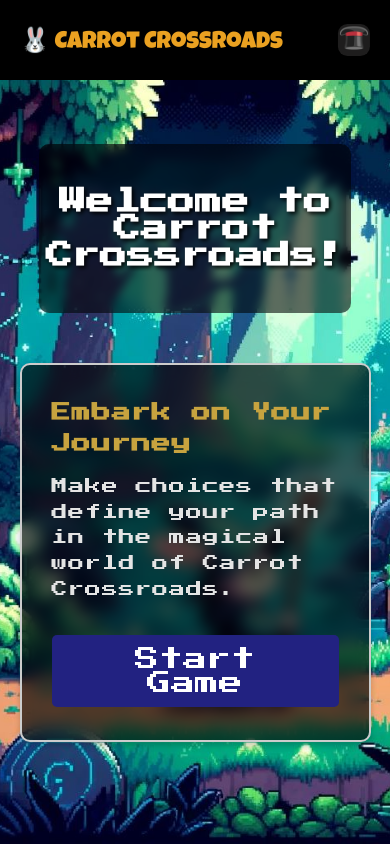
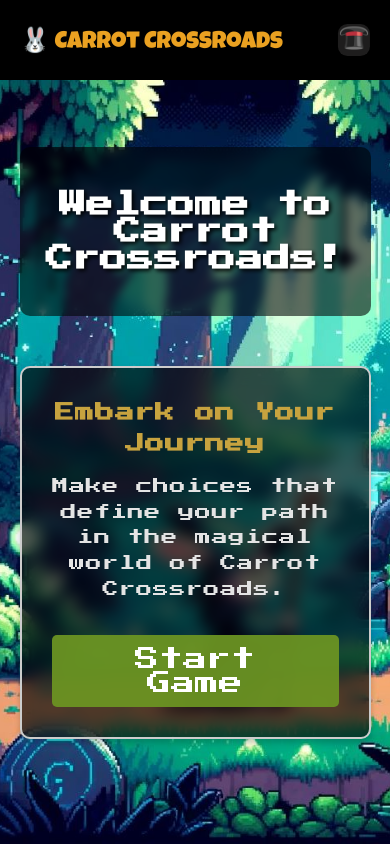
Before and after one commit to uluutku/CarrotCrossroads, a React (Vite) app: page / in a window 390 px wide. Shown: the top 844 px of the page. Built offline with nearby package versions, Linux system fonts and the light colour scheme; the HTML template or start-up script is replaced by a standard one.

Commit message:
small ui fixes

```diff
--- a/src/LandingPage/LandingPage.css
+++ b/src/LandingPage/LandingPage.css
@@ -24,17 +24,17 @@
 .hero-title-container {
   width: 70%;
   padding: 20px;
-  background: rgba(0, 0, 0, 0.575); /* Dark background for contrast */
-  backdrop-filter: blur(5px); /* Soft blur for aesthetic effect */
+  background: rgba(0, 0, 0, 0.575);
+  backdrop-filter: blur(5px);
   border-radius: 10px;
-  margin: 50px auto; /* Centering the container */
+  margin: 50px auto;
   margin-top: 0px;
 }
 
 .hero-title-text {
-  color: #ffffff; /* Bright color for readability */
-  text-shadow: 2px 2px 4px rgba(0, 0, 0, 1); /* Shadow for depth */
-  font-size: 2.5rem; /* Larger text for impact */
+  color: #ffffff;
+  text-shadow: 2px 2px 4px rgba(0, 0, 0, 1);
+  font-size: 2.5rem;
   text-align: center;
 }
 
@@ -91,9 +91,7 @@
 }
 
 .info-card:hover {
-  transform: scale(
-    1.05
-  ); /* Slight scale up on hover for interactive feedback */
+  transform: scale(1.05);
 }
 
 .left {
@@ -112,7 +110,7 @@
   margin-top: 20px;
   padding: 15px 30px;
   font-size: 1.2rem;
-  background-color: #222281;
+  background-color: #6b9322f2;
   color: white;
   border: none;
   border-radius: 5px;
@@ -139,7 +137,6 @@
 .reviews-section {
   background: url("../assets/reviews-section.jpg") center/cover no-repeat;
   color: white;
-  position: relative;
   display: flex;
   align-items: center;
   justify-content: center;
@@ -162,13 +159,19 @@
   align-items: center;
   min-height: 30vh;
   background-color: #0e121ce3;
-  border: 2px solid #ccc;
+  border: 2px solid #cccccc79;
   border-radius: 8px;
   backdrop-filter: blur(5px);
   width: 30%;
 }
 
 @media (max-width: 768px) {
+  .landing-page > section {
+    justify-content: center;
+    align-items: center;
+    flex-direction: column;
+  }
+
   .hero-title-container {
     margin-top: 5vh;
     border-radius: 10px;
@@ -177,18 +180,19 @@
     text-align: center;
     justify-content: center;
     align-items: center;
-    width: 80%; /* Adjust width for better mobile view */
+    width: 90%;
     padding: 10px;
   }
 
   .info-card {
+    width: 90%;
     padding: 30px;
     width: 90%;
-    min-height: 45vh;
+    min-height: 40vh;
     border: 2px solid #ccc;
     font-size: 1rem;
     line-height: 1.6;
-    text-align: left;
+    text-align: center;
     transition: transform 0.3s ease-in-out;
     margin: 0 auto;
   }
@@ -221,15 +225,15 @@
   }
 
   .review-card {
-    margin-top: 3vh;
+    margin-top: 2vh;
     min-width: 80vw;
     min-height: 10vh;
     background-color: #0e121ce3;
     border: 2px solid #ccc;
     border-radius: 8px;
-    padding: 10px;
+    padding: 5px;
     backdrop-filter: blur(5px);
-    width: 30%;
+    width: 90%;
   }
 
   .review-card h3 {
@@ -239,6 +243,6 @@
   .review-card p {
     margin-top: 20px;
     font-size: 1em;
-    line-height: 1.5;
+    line-height: 1.1;
   }
 }
```
